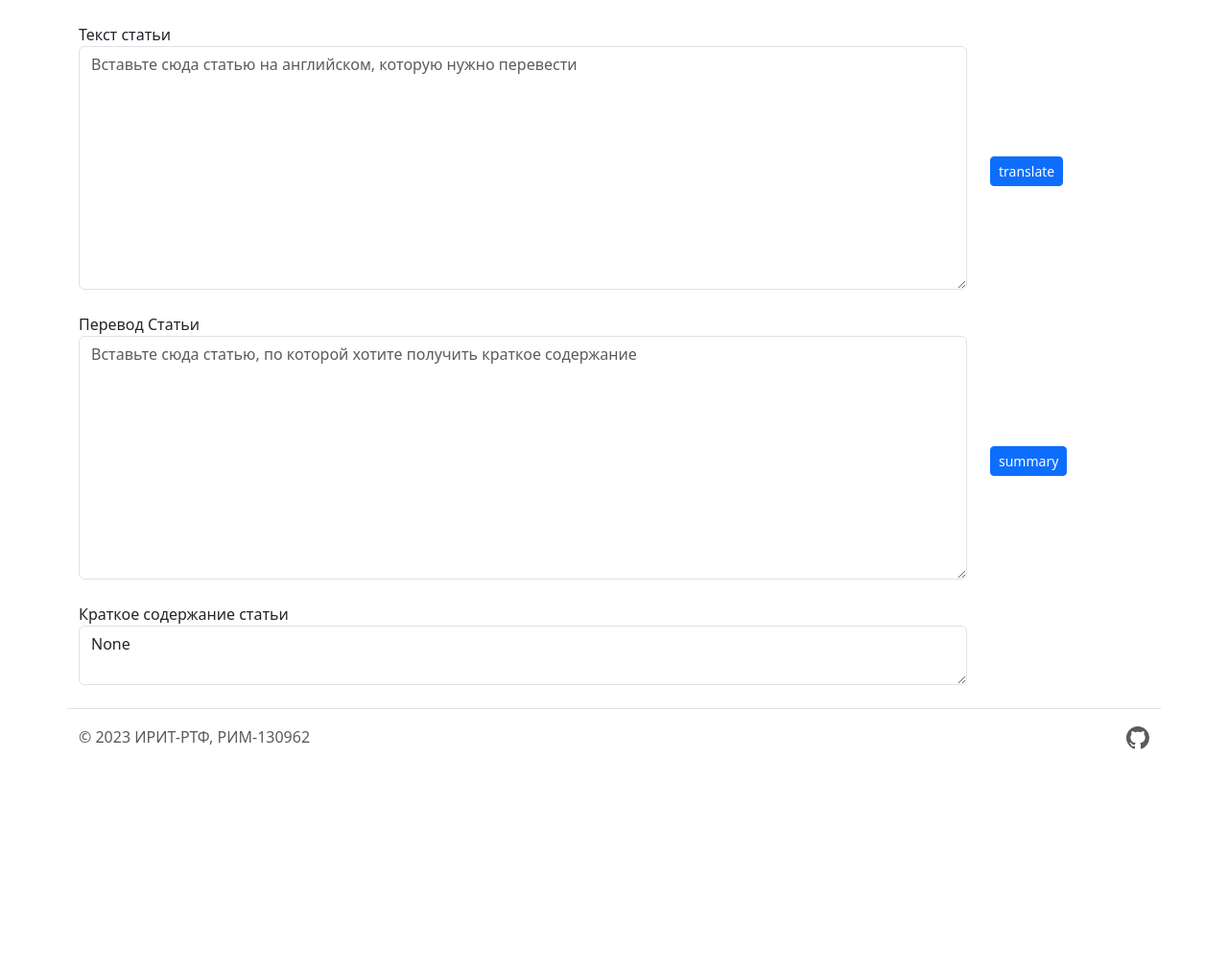
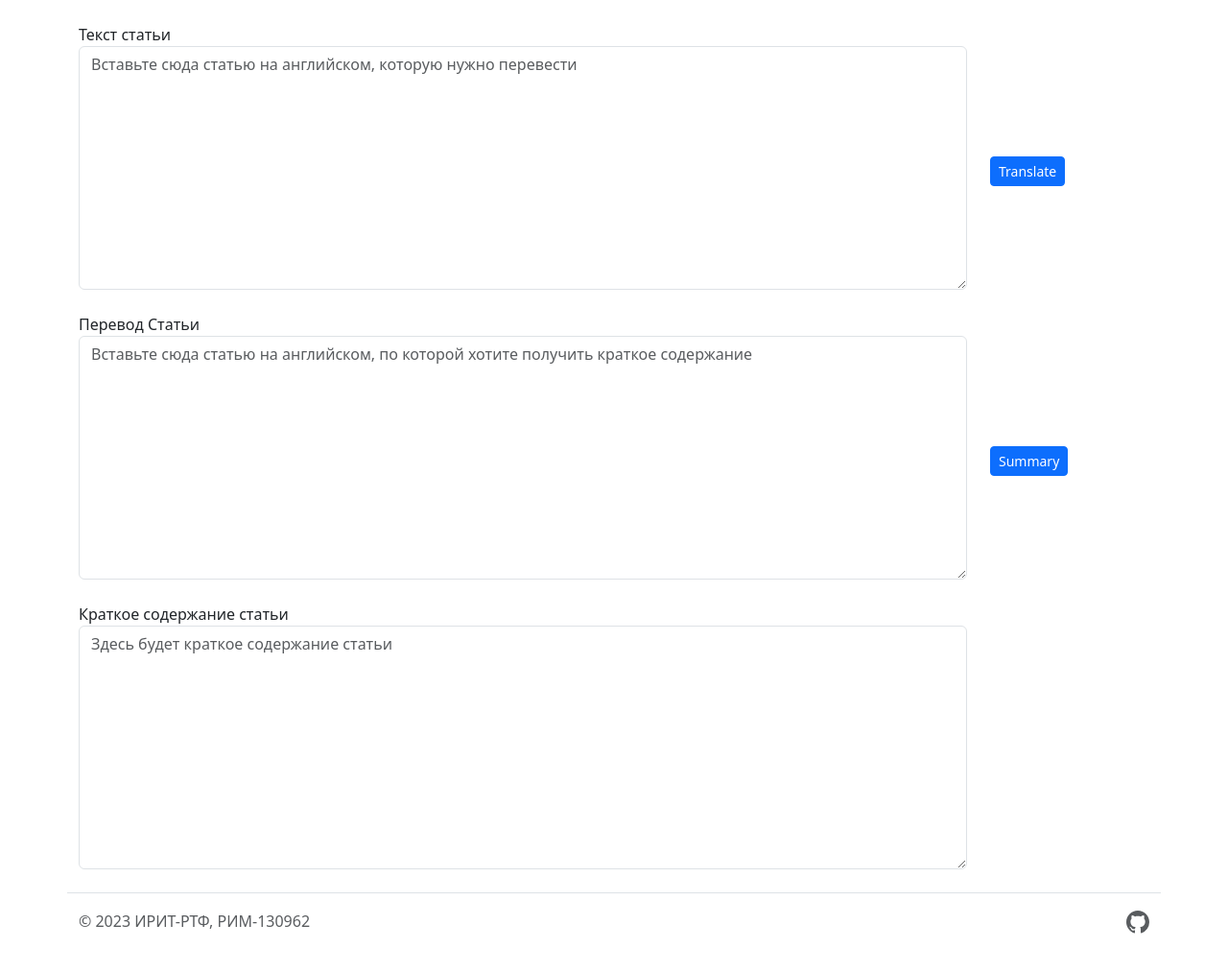
Before and after one commit to srtxtex/project_practice, a Django app: page / in a window 1280 px wide. Shown: the part 73-1086 px from the top of the page at 96% size. Before the commit the page ends 854 px from the top, so only its background shows below. Run offline with Django 5.2, Linux system fonts and the light colour scheme; data that the repository does not hold is empty.

Commit message:
feat: добавление функционала перевода на фронтенд

```diff
--- a/src/main/admin.py
+++ b/src/main/admin.py
@@ -1,6 +1,7 @@
 from django.contrib import admin
-from main.models import Translate, Summary
+from main.models import Original, Translate, Summary
 
+admin.site.register(Original)
 admin.site.register(Translate)
 admin.site.register(Summary)
 # Register your models here.
--- a/src/main/forms.py
+++ b/src/main/forms.py
@@ -1,10 +1,28 @@
 '''
 Модуль с описанием форм в виде классов
 '''
-from django.forms import ModelForm, TextInput, Textarea
-from main.models import Translate, Summary
+from django.forms import ModelForm, Textarea
+from main.models import Original, Translate, Summary
 
 
+class OriginalFrom(ModelForm):
+    '''
+    Класс для генерации формы Original
+    '''
+    class Meta:
+        model = Original
+        fields = ['original_article']
+        widgets = {
+            'original_article': Textarea(attrs={
+                'placeholder':
+                    'Вставьте сюда статью на английском, '
+                    'которую нужно перевести',
+                'class': 'form-control',
+            })
+        }
+        labels = {
+            'original_article': 'Текст статьи'
+        }
 class TranslateFrom(ModelForm):
     '''
     Класс для генерации формы Translate
@@ -16,7 +34,7 @@
             'translated_article': Textarea(attrs={
                 'placeholder':
                     'Вставьте сюда статью на английском, '
-                    'которую нужно перевести',
+                    'по которой хотите получить краткое содержание',
                 'class': 'form-control',
             })
         }
@@ -33,8 +51,7 @@
         widgets = {
             'summarize_article': Textarea(attrs={
                 'placeholder':
-                    'Вставьте сюда статью, '
-                    'по которой хотите получить краткое содержание',
+                    'Здесь будет краткое содержание статьи',
                 'class': 'form-control',
             })
         }
--- a/src/main/templates/index.html
+++ b/src/main/templates/index.html
@@ -14,10 +14,10 @@
     <div class="row form-group">
         <div class="col-10 form-group">
             <label for=" ">Текст статьи</label>
-            {{ translateFrom.translated_article }}
+            {{ originalFrom.original_article }}
         </div>
         <div class="col-2 form-group">
-            <button type="submit" class="btn btn-primary btn-sm"  style="top: 50%; position: relative;" >translate</button>
+            <button type="submit" class="btn btn-primary btn-sm"  style="top: 50%; position: relative;" >Translate</button>
         </div>
     </div>
 </form>
@@ -27,18 +27,21 @@
     <div class="row form-group">
         <div class="col-10 form-group">
             <label for=" ">Перевод Статьи</label>
-            {{ summaryForm.summarize_article }}
+            {{ translateFrom.translated_article }}
         </div>
         <div class="col-2 form-group">
-            <button type="submit" class="btn btn-primary btn-sm" style="top: 50%; position: relative;">summary</button>
+            <button type="submit" class="btn btn-primary btn-sm" style="top: 50%; position: relative;">Summary</button>
         </div>
     </div>
 </form>
 <br/>
-<div class="row">
-    <div class="col-10">
-        <label for=" ">Краткое содержание статьи</label>
-            <textarea class="form-control" id=" " placeholder="Здесь будет отображаться краткое содержание статьи">{{ summarize_article }}</textarea>
+<form action="" method="POST">
+    {% csrf_token %}
+    <div class="row form-group">
+        <div class="col-10 form-group">
+            <label for=" ">Краткое содержание статьи</label>
+            {{ summaryForm.summarize_article }}
+        </div>
     </div>
-</div>
+</form>
 {% endblock %}
--- a/src/main/views.py
+++ b/src/main/views.py
@@ -1,7 +1,8 @@
 from django.shortcuts import render
 from django.http import HttpResponse
-from main.models import Translate, Summary
-from main.forms import TranslateFrom, SummaryForm
+from main.models import Original, Translate, Summary
+from main.forms import OriginalFrom, TranslateFrom, SummaryForm
+from shared.translate import translator
 
 """Модуль содержит функции обработки HTTP запросв и отрисовку представлений."""
 
@@ -14,6 +15,11 @@
     :return: Объект класса HttpResponse
     '''
 
+    original_articls = list()
+    originals = Original.objects.all()
+    for original in originals:
+        original_articls.append(original.original_article)
+
     translated_articls = list()
     translates = Translate.objects.all()
     for translate in translates:
@@ -24,18 +30,26 @@
     for summary in summaries:
         summarize_articls.append(summary.summarize_article)
 
+    original_article = request.POST.get('original_article')
     translated_article = request.POST.get('translated_article')
     summarize_article = request.POST.get('summarize_article')
 
     if (request.method == 'POST'):
+        if (original_article):
+            originalFrom = OriginalFrom(request.POST)
+            originalFrom.save()
         if (translated_article):
-            print(request.POST)
             translateFrom = TranslateFrom(request.POST)
             translateFrom.save()
         if (summarize_article):
             summaryForm = SummaryForm(request.POST)
             summaryForm.save()
 
+    if (original_article):
+        translated_article = translator(original_article)
+
+    if (not original_article and len(original_articls)):
+        original_article = original_articls[-1]
 
     if (not translated_article and len(translated_articls)):
         translated_article = translated_articls[-1]
@@ -43,12 +57,14 @@
     if (not summarize_article and len(summarize_articls)):
         summarize_article = summarize_articls[-1]
 
+    originalFrom = OriginalFrom({'original_article': original_article})
     translateFrom = TranslateFrom({'translated_article': translated_article})
     summaryForm = SummaryForm({'summarize_article': summarize_article})
 
     return render(request, 'index.html',
-                  {'translateFrom': translateFrom,
-                   'summaryForm': summaryForm, 'summarize_article': summarize_article})
+                  {'originalFrom': originalFrom,
+                   'translateFrom': translateFrom,
+                   'summaryForm': summaryForm})
 
 
 def faqs(request) -> HttpResponse:
```
